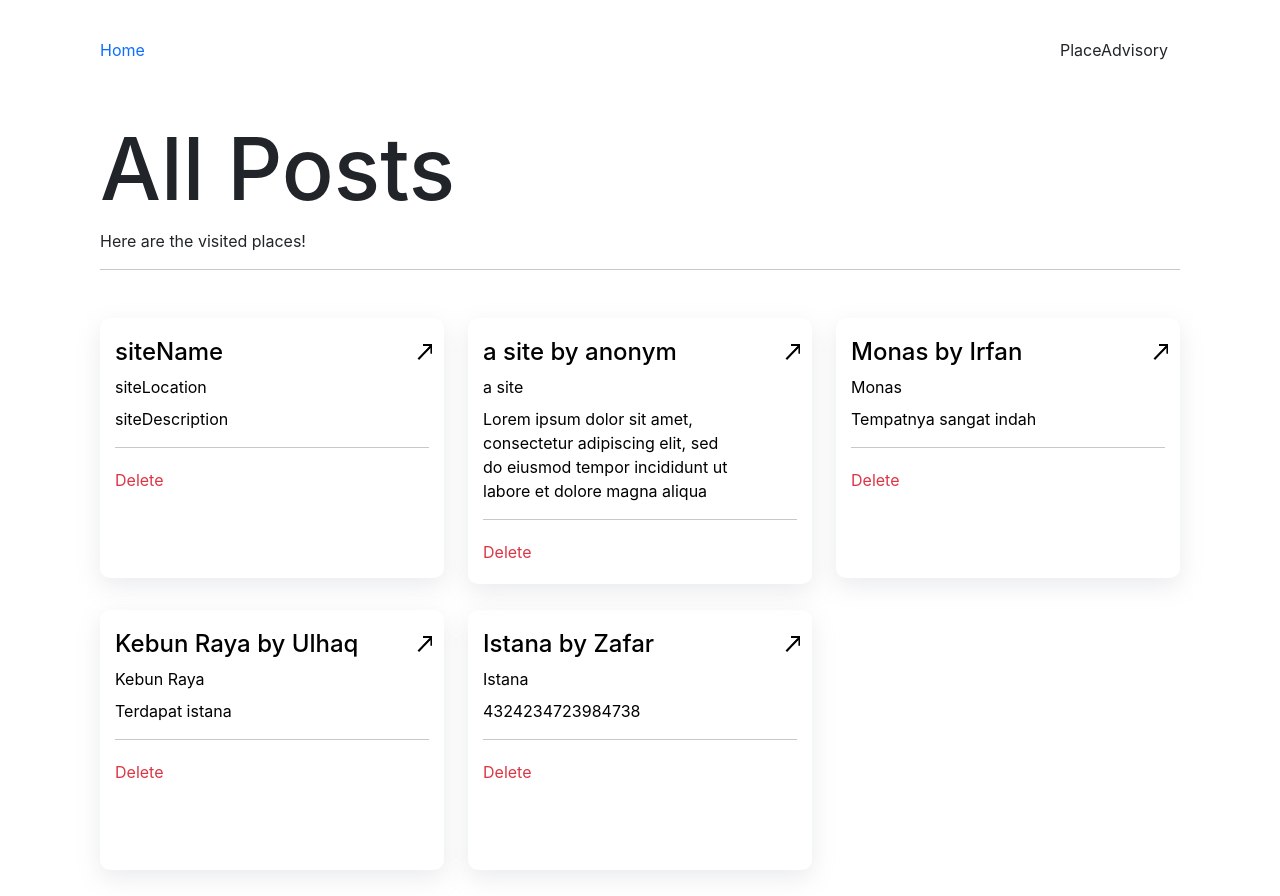
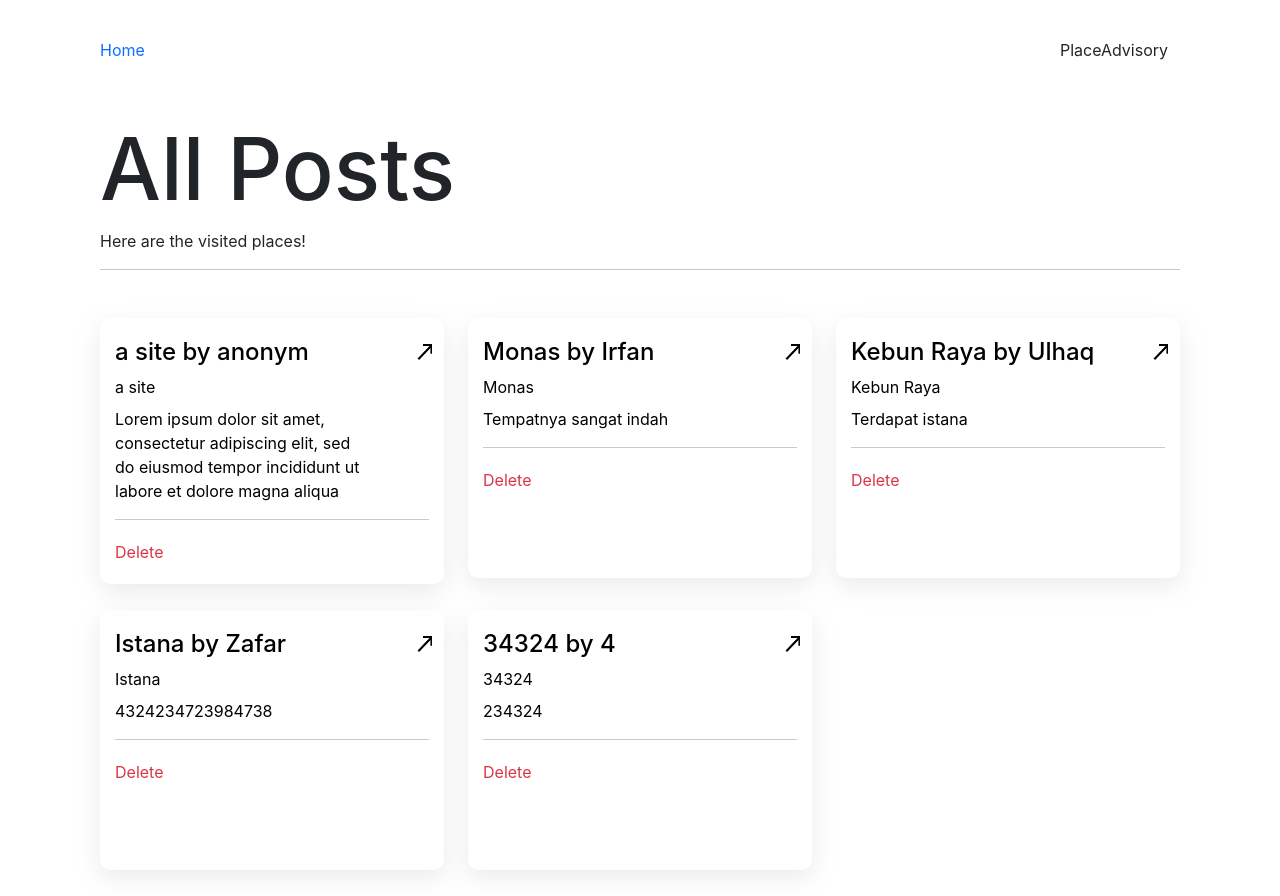
Before and after one commit to Anugerah-A-J/week-4, a React (Create React App) app: page /post in a window 1280 px wide. Built offline with nearby package versions, Linux system fonts and the light colour scheme; data requests are answered from the project's data file.

Commit message:
add form validation function

```diff
--- a/db.json
+++ b/db.json
@@ -27,6 +27,13 @@
       "siteLocation": "Jakarta Pusat",
       "description": "4324234723984738",
       "id": 4
+    },
+    {
+      "name": "4",
+      "siteName": "34324",
+      "siteLocation": "324234",
+      "description": "234324",
+      "id": 5
     }
   ],
   "comments": [
--- a/src/component/Form.js
+++ b/src/component/Form.js
@@ -9,18 +9,22 @@ const Form = () => {
   const [siteLocation, setSiteLocation] = useState('');
   const [description, setDescription] = useState('');
 
+  const [nameErr, setNameErr] = useState(false);
   const handleChangeName = event => {
     setName(event.target.value)
   }
 
+  const [siteNameErr, setSiteNameErr] = useState(false);
   const handleChangeSiteName = event => {
     setSiteName(event.target.value)
   }
 
+  const [siteLocationErr, setSiteLocationErr] = useState(false);
   const handleChangeSiteLocation = event => {
     setSiteLocation(event.target.value)
   }
 
+  const [descriptionErr, setDescriptionErr] = useState(false);
   const handleChangeDescription = event => {
     setDescription(event.target.value)
   }
@@ -35,9 +39,20 @@ const Form = () => {
 
   const handleSubmit = event => {
     event.preventDefault()
-    if (!name) return
-    createPost()
+    if (name.length === 0) {
+      setNameErr(true)
+    } else if (siteName.length === 0) {
+      setSiteNameErr(true)
+    } else if (siteLocation.length === 0) {
+      setSiteLocationErr(true)
+    } else if (description.length === 0) {
+      setDescriptionErr(true)
+    }
+    else {
+      createPost()
+    }
   }
+
   return (
     <div>
       <div className="header mb-4">
@@ -58,23 +73,36 @@ const Form = () => {
           <div className="form">
             <div className="mb-3">
               <label className="form-label align-self-center">Name</label>
-              <input type="text" className="form-control" placeholder='Enter your name' value={name} onChange={handleChangeName} required />
-              <span className="form-text text-danger">
-                Please fill this field!
-              </span>
+              <input type="text" className="form-control" placeholder='Enter your name' value={name} onChange={handleChangeName} focus />
+              {nameErr ?
+                <span className="form-text text-danger">
+                  Please fill this field!
+                </span> : ""}
             </div>
             <div className="mb-3">
               <label htmlFor="context" className="form-label align-self-center">Site</label>
-              <input type="text" className="form-control" placeholder='siteName' value={siteName} onChange={handleChangeSiteName} required />
+              <input type="text" className="form-control" placeholder='siteName' value={siteName} onChange={handleChangeSiteName} />
+              {siteNameErr ?
+                <span className="form-text text-danger">
+                  Please fill this field!
+                </span> : ""}
             </div>
             <div className="mb-3">
               <label htmlFor="context" className="form-label align-self-center">Location</label>
-              <input type="text" className="form-control" placeholder='siteLocation' value={siteLocation} onChange={handleChangeSiteLocation} required />
+              <input type="text" className="form-control" placeholder='siteLocation' value={siteLocation} onChange={handleChangeSiteLocation} />
+              {siteLocationErr ?
+                <span className="form-text text-danger">
+                  Please fill this field!
+                </span> : ""}
             </div>
             <div className="mb-3">
               <label htmlFor="context" className="form-label align-self-center">Description</label>
               {/* <input type="text" className="form-control" placeholder='description' value={description} onChange={handleChangeDescription} required /> */}
-              <textarea type="text" className="form-control" placeholder='description' value={description} onChange={handleChangeDescription} required />
+              <textarea type="text" className="form-control" placeholder='description' value={description} onChange={handleChangeDescription} />
+              {descriptionErr ?
+                <span className="form-text text-danger">
+                  Please fill this field!
+                </span> : ""}
             </div>
           </div>
           <div className="button">
--- a/src/component/List.js
+++ b/src/component/List.js
@@ -32,26 +32,6 @@ const List = () => {
       </div>
       <div className="list-wrapper mt-5">
         <div className="row">
-          <div className="col-4">
-            <div className="list-item">
-              <a href="#">
-                <div className="row">
-                  <div className="col-10">
-                    <h4 className="text">siteName</h4>
-                    <div className="text">siteLocation</div>
-                    <div className="text mt-2">siteDescription</div>
-                  </div>
-                  <div className="col-2">
-                    <div className="icon">
-                      <img src={icon} alt="arrow" />
-                    </div>
-                  </div>
-                </div>
-              </a>
-              <hr />
-              <div className="delete-button text-danger">Delete</div>
-            </div>
-          </div>
           {places?.map((item) => {
             return (
               <div className="col-4 list-item-wrapper" key={item.id}>
```
